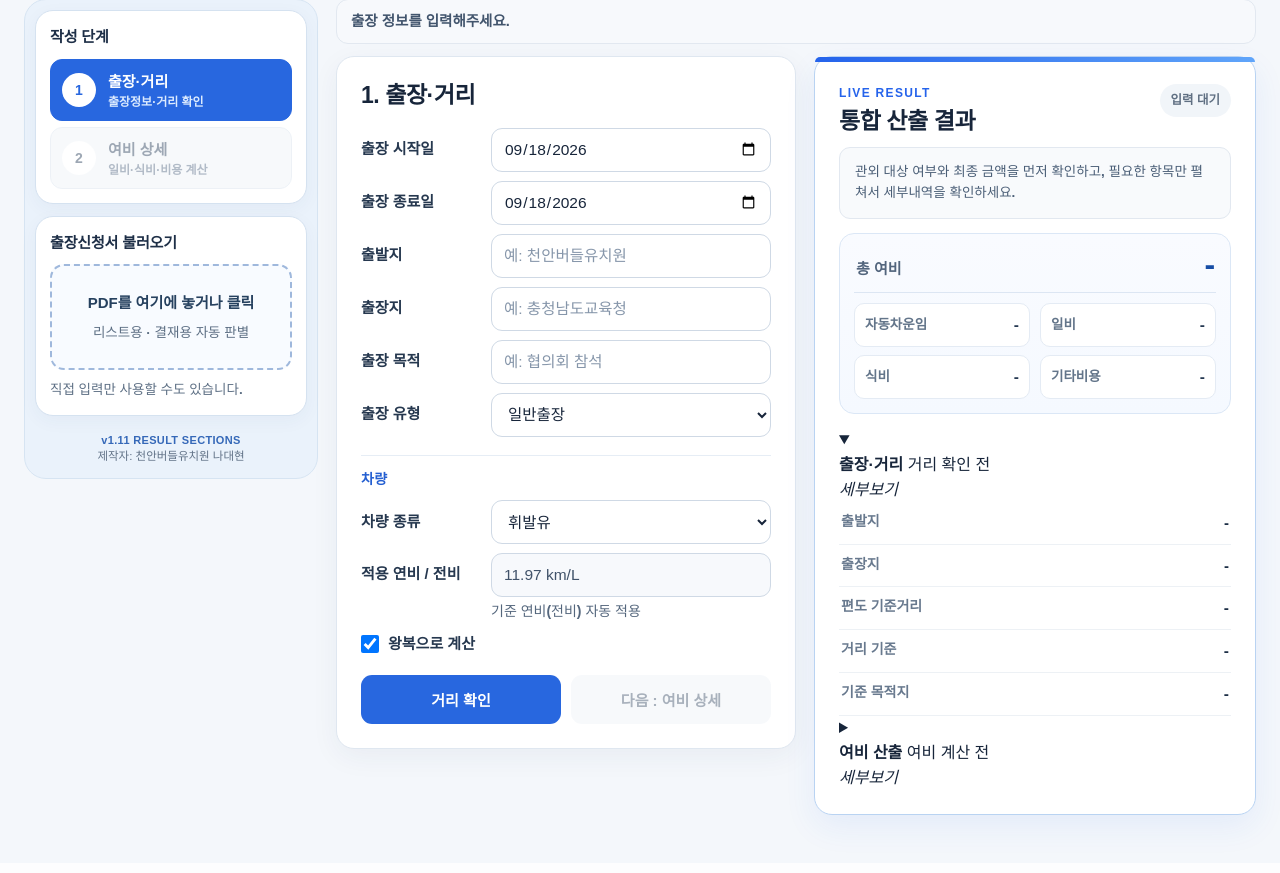
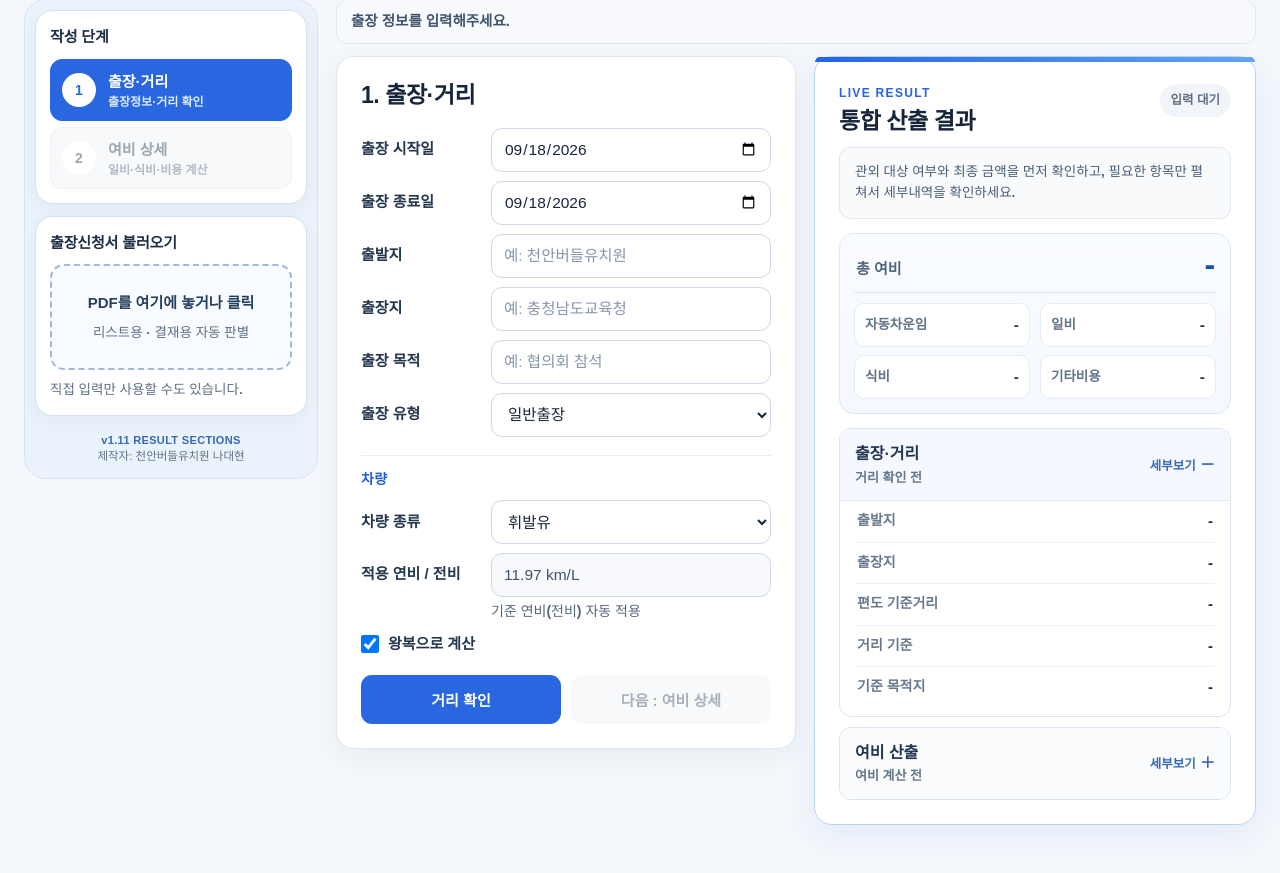
Before and after one commit to kirakein-gif/travel-expense-web, a FastAPI app: page / in a window 1280 px wide, after a click that opens the changed part. Shown: the part 127-1000 px from the top of the page. Before the commit the page ends 967 px from the top, so only its background shows below. Run offline with FastAPI, Linux system fonts and the light colour scheme.

Commit message:
Style top output actions and collapsible result sections

```diff
--- a/app/static/app.css
+++ b/app/static/app.css
@@ -252,3 +252,47 @@ button:disabled{opacity:.45;cursor:not-allowed}
   .cost-grid,.person-grid{grid-template-columns:1fr}
   .sidebar-meta{text-align:left}
 }
+
+.result-actions{
+  display:grid;grid-template-columns:1fr 1fr;gap:10px;margin-bottom:10px
+}
+.result-actions button{min-height:44px}
+.result-block{
+  margin-top:10px;border:1px solid #dbe5f0;border-radius:12px;background:#fff;overflow:hidden
+}
+.result-block summary{
+  display:grid;grid-template-columns:minmax(0,1fr) auto;gap:14px;align-items:center;
+  cursor:pointer;list-style:none;padding:13px 15px;background:#f9fbfd
+}
+.result-block summary::-webkit-details-marker{display:none}
+.result-block summary>div{min-width:0}
+.result-block summary strong{
+  display:block;font-size:16px;color:#22364f;margin-bottom:2px
+}
+.result-block summary span{
+  display:block;color:#63758a;font-size:13px;font-weight:600;line-height:1.4;
+  white-space:nowrap;overflow:hidden;text-overflow:ellipsis
+}
+.result-block summary em{
+  font-style:normal;font-size:12.5px;font-weight:800;color:#3568b8;white-space:nowrap
+}
+.result-block summary em::after{content:"  ＋";font-size:15px}
+.result-block[open] summary{border-bottom:1px solid #e4ebf3;background:#f5f9ff}
+.result-block[open] summary em::after{content:"  －"}
+.result-block-body{padding:0 15px 8px}
+.result-block-body dl{margin:0}
+.result-block-body dl>div{
+  display:flex;justify-content:space-between;align-items:flex-start;gap:20px;
+  padding:9px 2px;border-bottom:1px solid #edf1f5
+}
+.result-block-body dl>div:last-child{border-bottom:0}
+.result-block-body dt{color:#68798e;flex:0 0 33%;font-size:14px;font-weight:600}
+.result-block-body dd{
+  margin:0;text-align:right;font-weight:800;line-height:1.5;word-break:keep-all;
+  overflow-wrap:anywhere;font-size:15px;max-width:65%;color:#1c2e45
+}
+.result-block-body .key-money dd{font-size:16px;color:#174ea6}
+@media(max-width:780px){
+  .result-actions{grid-template-columns:1fr}
+  .result-block summary span{white-space:normal}
+}
```
